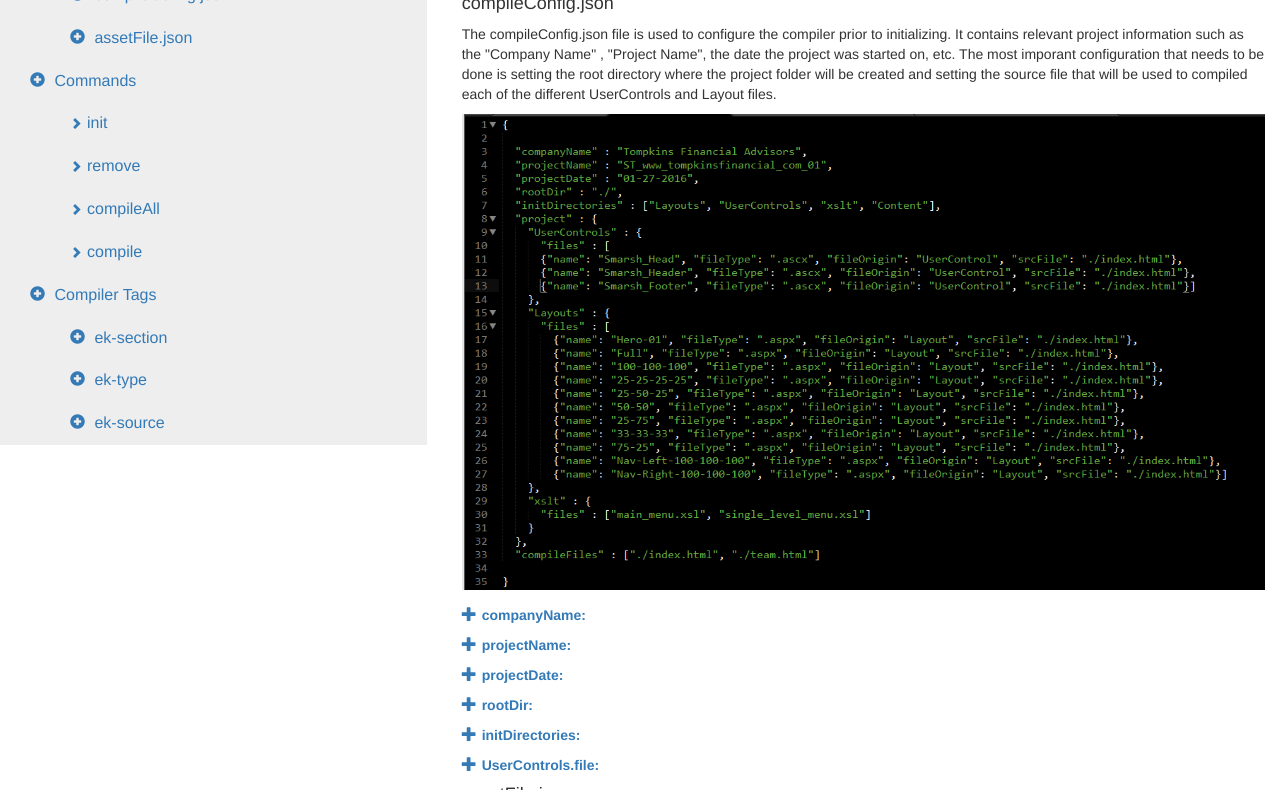
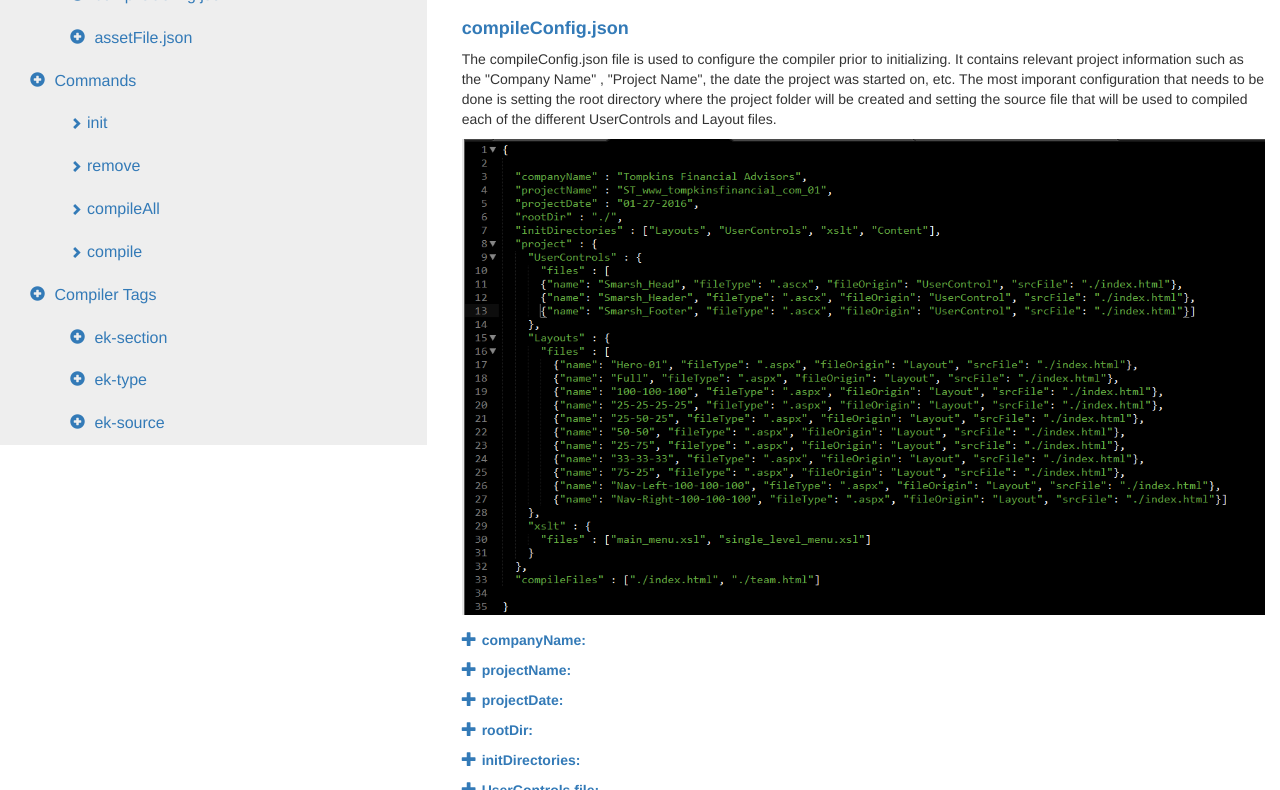
Before and after one commit to uclabruin909/ekCompilerDoc, a plain HTML site: page index.html in a window 1280 px wide. Shown: the part 134-924 px from the top of the page. Drawn offline with nearby package versions, Linux system fonts and the light colour scheme.

Commit message:
create more padding between article sections

```diff
--- a/css/style.css
+++ b/css/style.css
@@ -116,3 +116,14 @@ ul.list-description span{
 ul.list-description span i{
     margin-right: 5px;
 }
+
+
+h4 {
+  color: #337ab7;
+  font-weight: bold;
+}
+
+section {
+  padding-top: 15px;
+  padding-bottom: 15px;
+}
```
